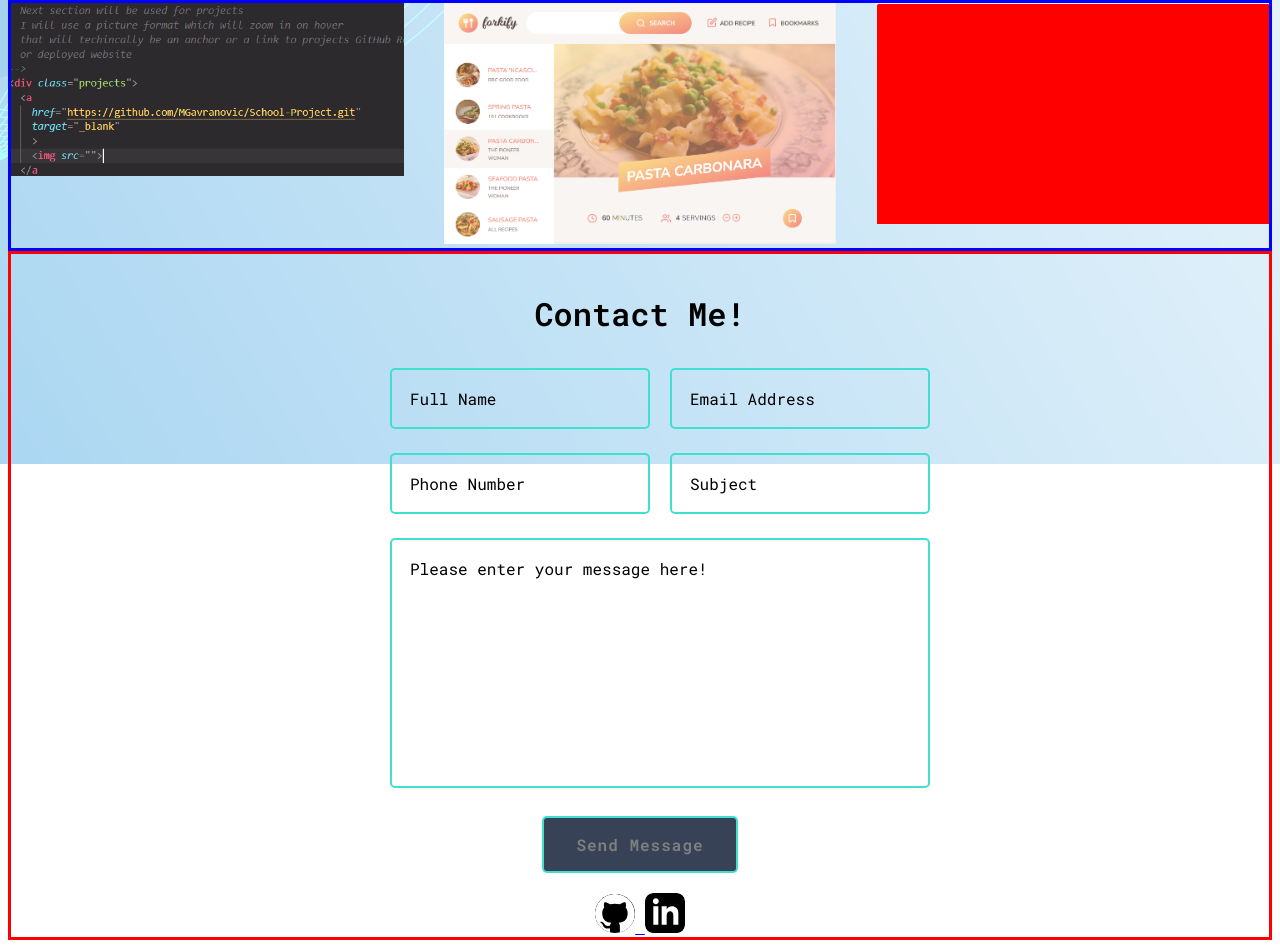
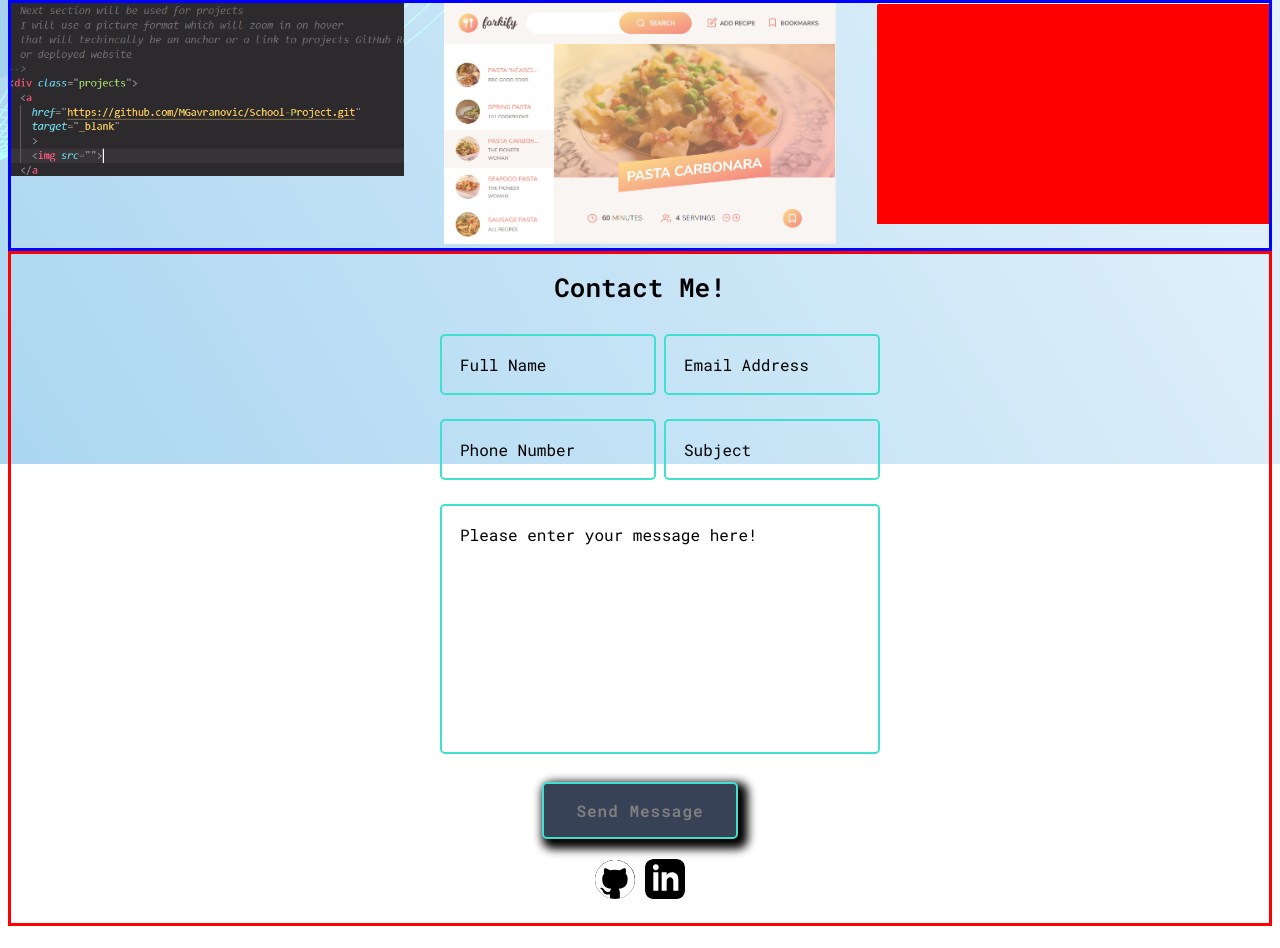
Before and after one commit to MGavranovic/Portfolio, a plain HTML site: page index.html in a window 1280 px wide. Shown: the part 416-1364 px from the top of the page. Drawn offline with Linux system fonts and the light colour scheme.

Commit message:
Fixing up Social Links icons

```diff
--- a/index.html
+++ b/index.html
@@ -78,10 +78,11 @@
       Last section will be used for the contact info
     -->
     <div class="contact-info--container">
+      <!--
       <div class="contact-info--header"></div>
-
+-->
       <form action="#">
-        <h1>Contact Me!</h1>
+        <h1 class="contact-info--header">Contact Me!</h1>
         <div class="input-box">
           <div class="input-field field">
             <input
@@ -151,7 +152,6 @@
             alt="github"
             srcset=""
           />
-        </a>
         <a
           href="http://www.linkedin.com/in/milo%C5%A1-gavranovi%C4%87"
           target="_blank"
--- a/style.css
+++ b/style.css
@@ -160,8 +160,9 @@ Third section > CONTACT INFO
 }
 
 .contact-info--header {
-  font-family: 'Robo Mono', monospace;
+  font-family: 'Roboto Mono', monospace;
   font-weight: 600;
+  font-size: 26px;
   margin-top: 16px;
 }
 
@@ -179,7 +180,7 @@ Third section > CONTACT INFO
 Testing new contact from
 */
 form {
-  width: 500px;
+  width: 400px;
   text-align: center;
 }
 
@@ -245,7 +246,7 @@ form {
   letter-spacing: 1px;
   margin-top: 12px;
   cursor: pointer;
-  box-shadow: 5px 5px 10px white;
+  box-shadow: 5px 5px 10px 5px black;
   transition: 0.5s;
 }
 
@@ -259,14 +260,20 @@ Constact me sections logos for socials
 .socials-logo {
   width: 40px;
   margin-top: 20px;
+  margin-bottom: 20px;
 }
 
 .github {
   background-color: black;
   border-radius: 50%;
+  padding: 0%;
 }
 
 .linkedin {
   background-color: white;
   border-radius: 20%;
 }
+
+a {
+  text-decoration: none;
+}
```
